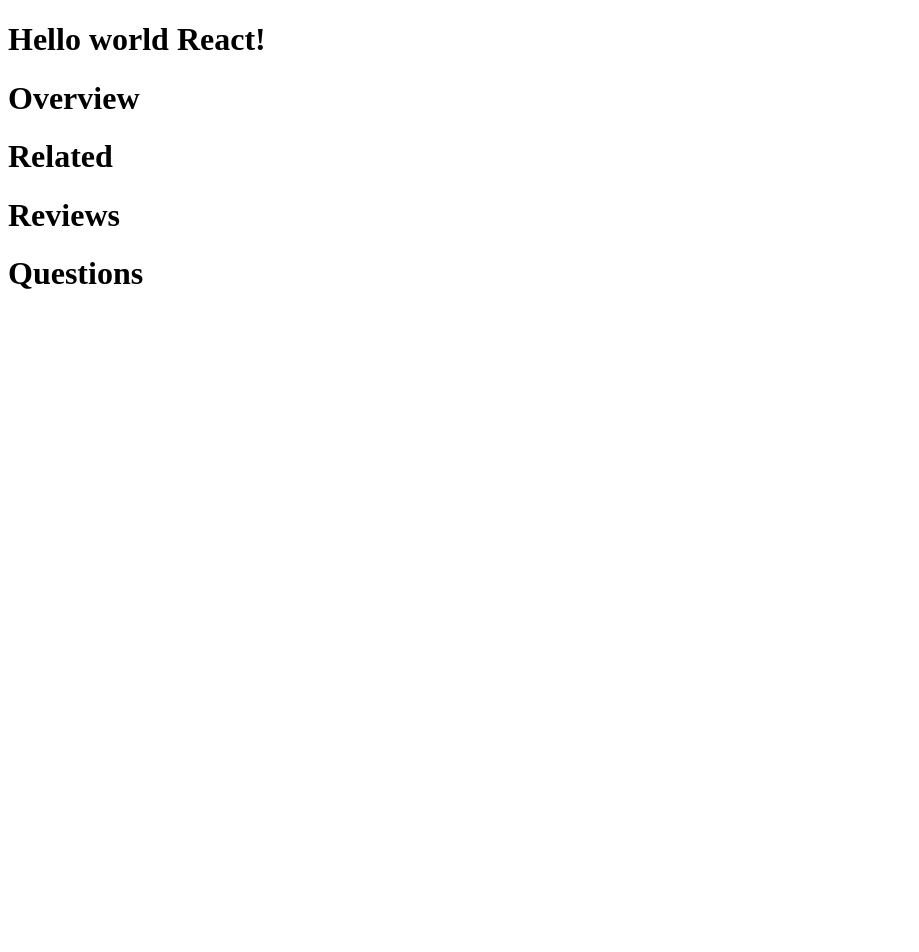
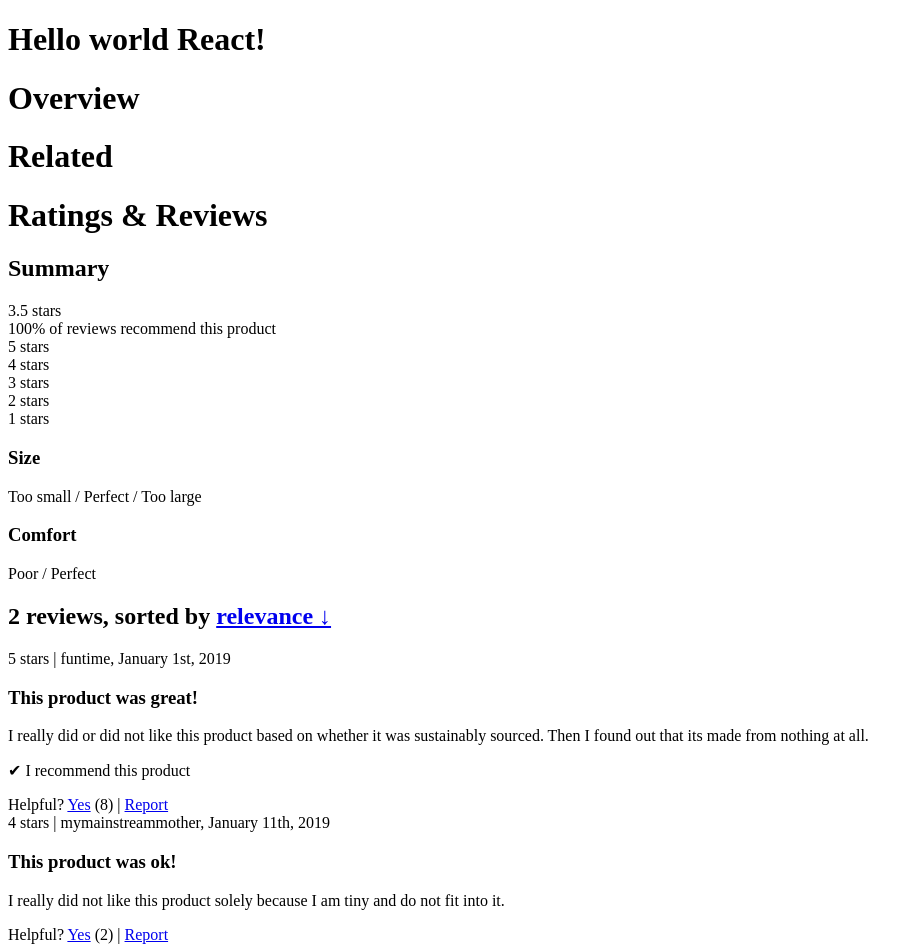
Before and after one commit to awhlam/audacious-alder, a React app: page / in a window 1280 px wide. Shown: the top 952 px of the page, without its empty margins (0-919 px from the left). Before the commit the page ends 800 px from the top, so only its background shows below. Built offline with nearby package versions, Linux system fonts and the light colour scheme; the HTML template or start-up script is replaced by a standard one.

Commit message:
Create skeleton of reviews module. Dynamically render review entries from sample data

```diff
--- /dev/null
+++ b/client/src/components/reviews/ReviewEntry.jsx
@@ -0,0 +1,19 @@
+import React from 'react';
+const moment = require('moment');
+
+const ReviewEntry = ({review}) => {
+  let date = moment(review.date);
+
+  return (
+    <div className="box">
+      {review.rating} stars | {review.reviewer_name}, {date.format('MMMM Do, YYYY')}
+      <h3>{review.summary}</h3>
+      <p>{review.body}</p>
+      <p>{review.recommend ? '✔ I recommend this product' : ''}</p>
+      <p>{review.response ? review.response : ''}</p>
+      Helpful? <a href="#">Yes</a> ({review.helpfulness}) | <a href="#">Report</a>
+    </div>
+  );
+};
+
+export default ReviewEntry;
--- /dev/null
+++ b/client/src/components/reviews/ReviewList.jsx
@@ -0,0 +1,16 @@
+import React from 'react';
+import ReviewEntry from './ReviewEntry.jsx';
+import reviews from '../../sample-data/reviews.js';
+
+const ReviewList = () => {
+  return (
+    <div className='box'>
+      <h2>{reviews.results.length} reviews, sorted by <a href="#">relevance ↓</a></h2>
+      {reviews.results.map(review => (
+        <ReviewEntry review={review}/>
+      ))}
+    </div>
+  );
+};
+
+export default ReviewList;
--- /dev/null
+++ b/client/src/components/reviews/ReviewSummary.jsx
@@ -0,0 +1,28 @@
+import React from 'react';
+
+const ReviewSummary = () => {
+  return (
+    <div className="box">
+      <h2>Summary</h2>
+      <div>
+        3.5 stars<br />
+        100% of reviews recommend this product<br />
+        5 stars<br />
+        4 stars<br />
+        3 stars<br />
+        2 stars<br />
+        1 stars<br />
+      </div>
+      <div>
+        <h3>Size</h3>
+        Too small / Perfect / Too large
+      </div>
+      <div>
+        <h3>Comfort</h3>
+        Poor / Perfect
+      </div>
+    </div>
+  );
+};
+
+export default ReviewSummary;
--- a/client/src/components/reviews/Reviews.jsx
+++ b/client/src/components/reviews/Reviews.jsx
@@ -1,7 +1,15 @@
 import React from 'react';
+import ReviewSummary from './ReviewSummary.jsx';
+import ReviewList from './ReviewList.jsx';
 
-const Reviews = () => (
-  <h1>Reviews</h1>
-)
+const Reviews = () => {
+  return (
+    <div>
+      <h1>Ratings & Reviews</h1>
+      <ReviewSummary />
+      <ReviewList />
+    </div>
+  );
+};
 
 export default Reviews;
--- a/package.json
+++ b/package.json
@@ -22,6 +22,7 @@
   "dependencies": {
     "axios": "^0.24.0",
     "express": "^4.17.2",
+    "moment": "^2.29.1",
     "nodemon": "^2.0.15",
     "react": "^17.0.2",
     "react-dom": "^17.0.2"
```
Also changed, not shown: 5 other files (tests, documents, lock files or other folders).
